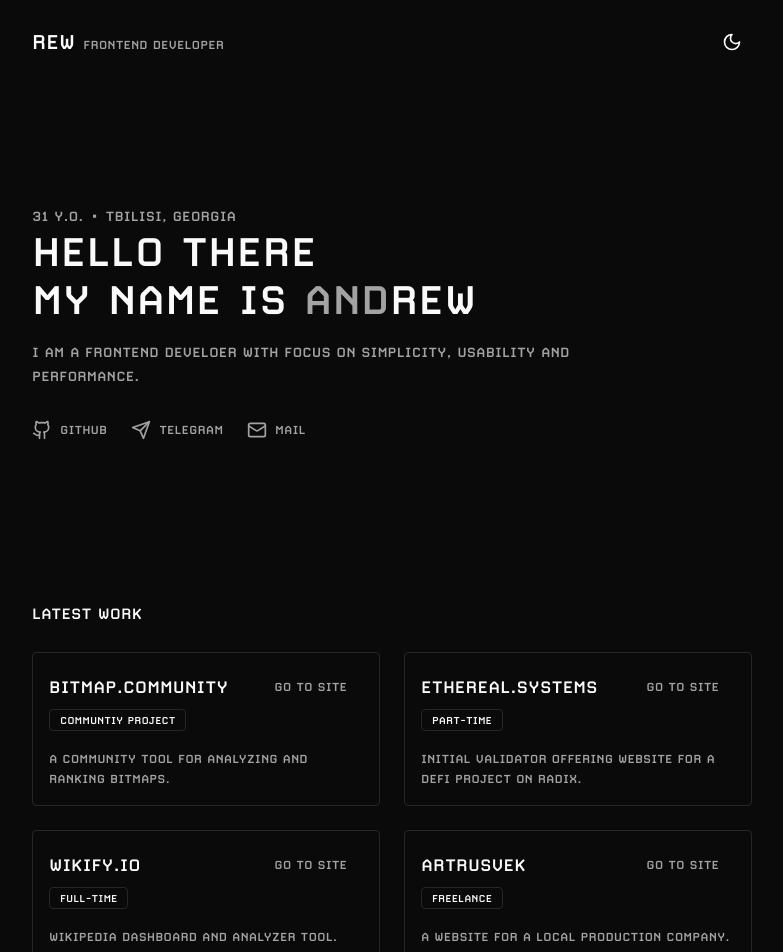
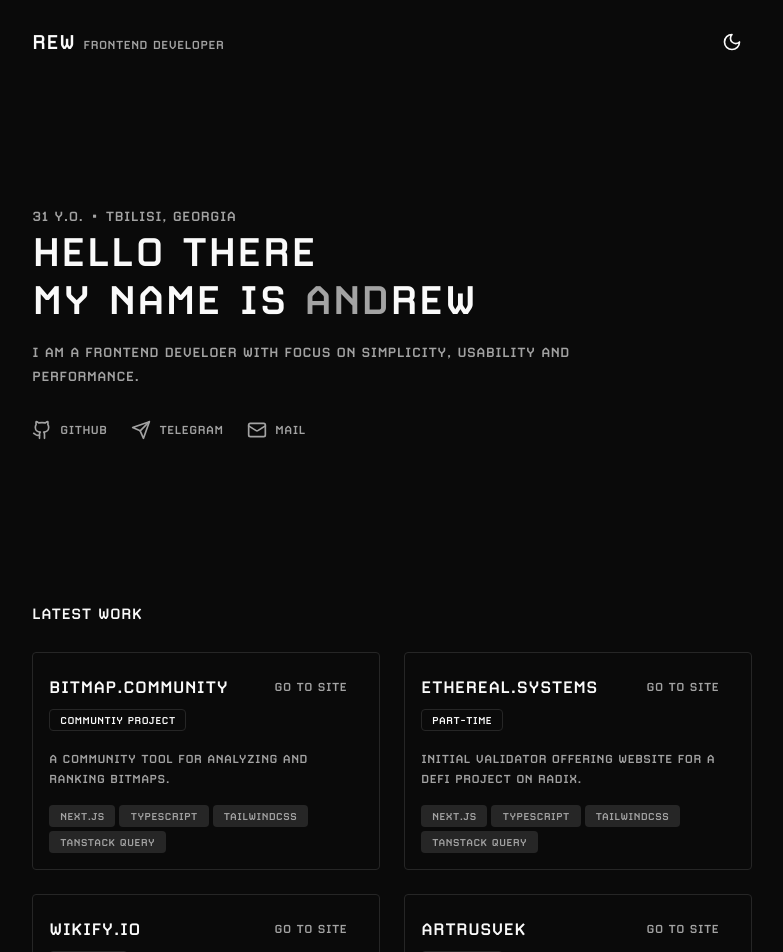
Before and after one commit to moledart/moledart.dev, a Next.js app: page / in a window 1280 px wide. Shown: the top 952 px of the page, without its empty margins (248-1031 px from the left). Built offline with nearby package versions, Linux system fonts and the light colour scheme.

Commit message:
stack badges

```diff
--- a/components/projectCard.tsx
+++ b/components/projectCard.tsx
@@ -23,6 +23,17 @@ export default function ProjectCard({ project }: { project: TProject }) {
         <p className="text-sm mt-4 text-muted-foreground">
           {project.description}
         </p>
+        <div className="flex gap-1 flex-wrap mt-4">
+          {project.stack.map((tech) => (
+            <Badge
+              variant="secondary"
+              key={tech}
+              className="text-muted-foreground"
+            >
+              {tech}
+            </Badge>
+          ))}
+        </div>
       </div>
     </article>
   );
```
